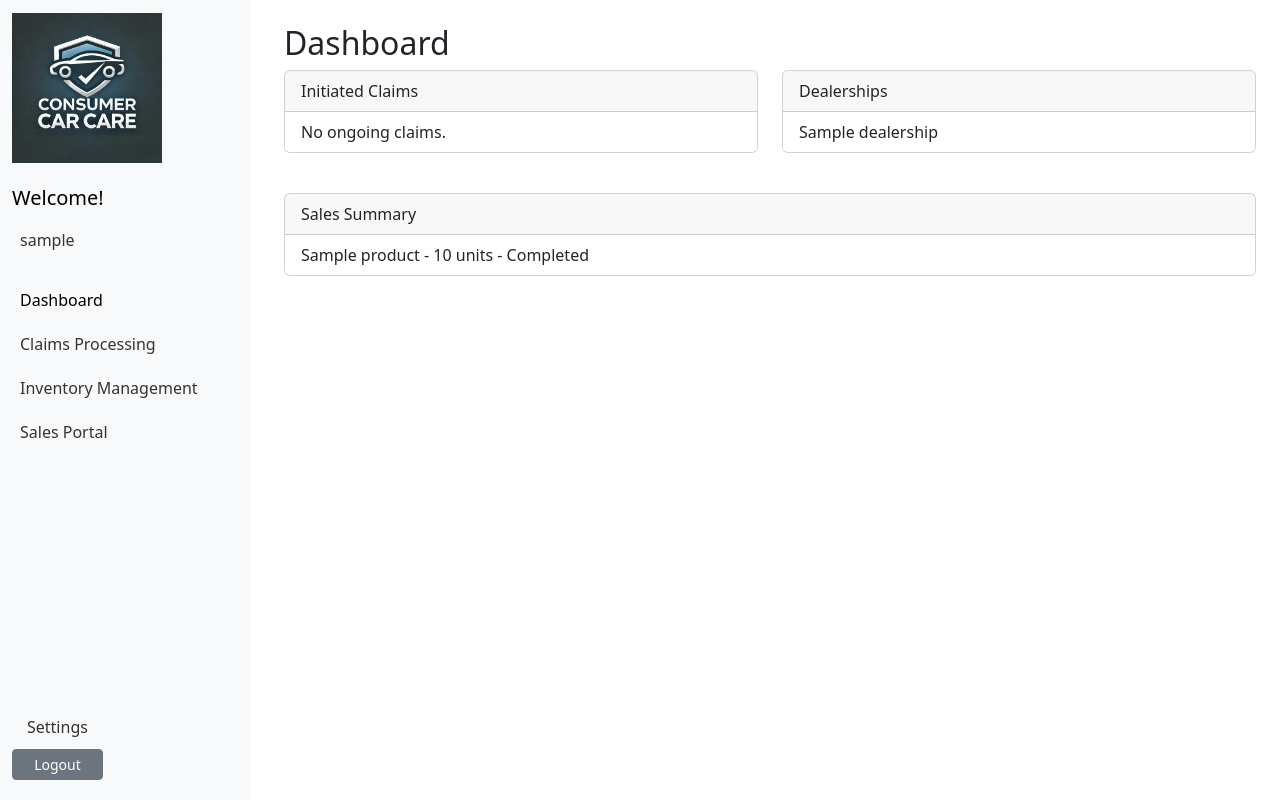
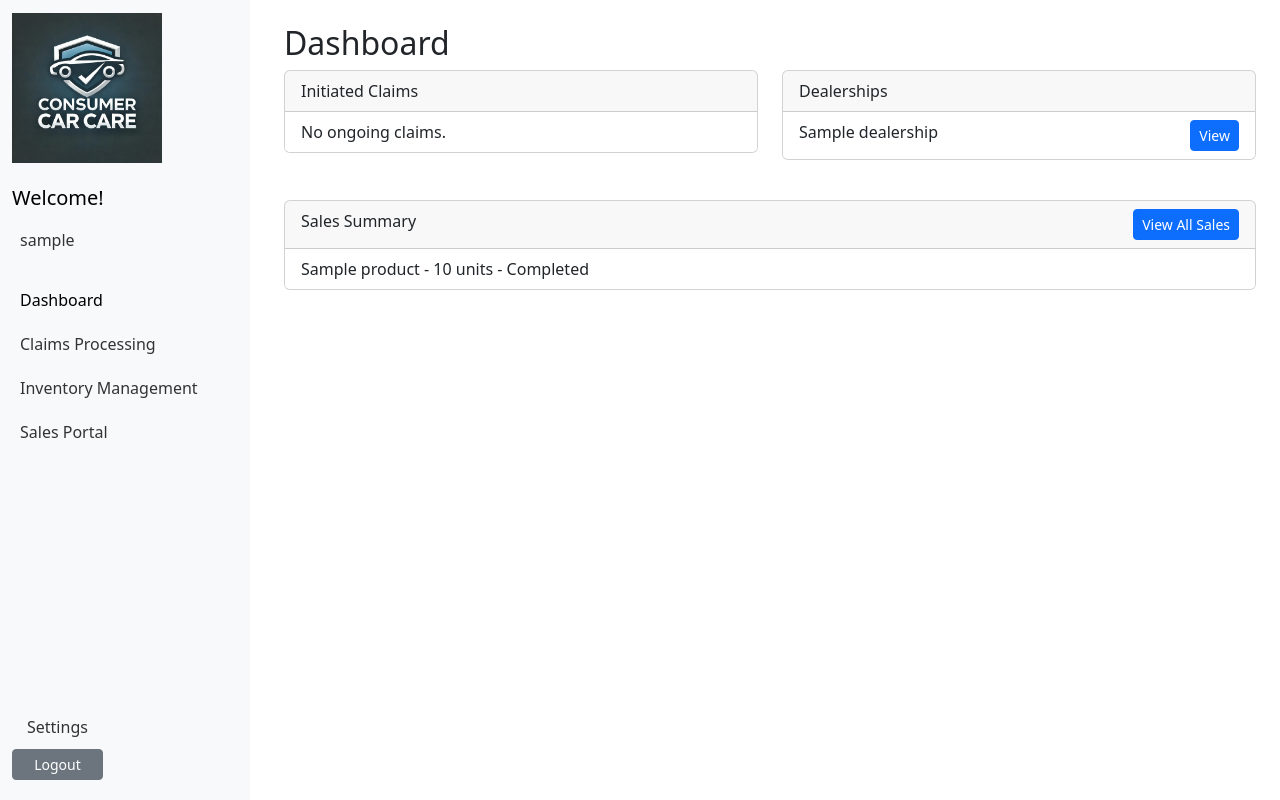
Before and after one commit to salmaan1-btm/C3-Digital, a Django app: page / in a window 1280 px wide. Run offline with Django 5.2, Linux system fonts and the light colour scheme; a user stored in the database is signed in; tables that the repository leaves empty hold one stand-in row (values such as "Sample post"); some libraries are stand-ins or nearby versions.

Commit message:
add view buttons to sales and dealerships on dashboard

```diff
--- a/Apps/C3_app1/templates/C3_app1/index.html
+++ b/Apps/C3_app1/templates/C3_app1/index.html
@@ -26,8 +26,11 @@
         <div class="card mb-3">
             <div class="card-header">Dealerships</div>
             <ul class="list-group list-group-flush">
-                {% for dealer in dealerships %}
-                <li class="list-group-item">{{ dealer.name }}</li>
+                {% for dealership in dealerships %}
+                <li class="list-group-item">
+                    {{ dealership.name }}
+                    <a href="{% url 'C3_app1:dealership_inventory' dealership_id=dealership.id %}" class="btn btn-sm btn-primary float-end">View</a>
+                </li>
                 {% empty %}
                 <li class="list-group-item">No dealerships found.</li>
                 {% endfor %}
@@ -38,7 +41,11 @@
 
 <!-- Sales Section -->
 <div class="card">
-    <div class="card-header">Sales Summary</div>
+    <div
+    class="card-header">Sales Summary
+    <a href="{% url 'C3_app1:view_sales' %}" class="btn btn-sm btn-primary float-end">View All Sales</a>
+    </div>
+
     <ul class="list-group list-group-flush">
         {% for sale in sales %}
         <li class="list-group-item">
```
